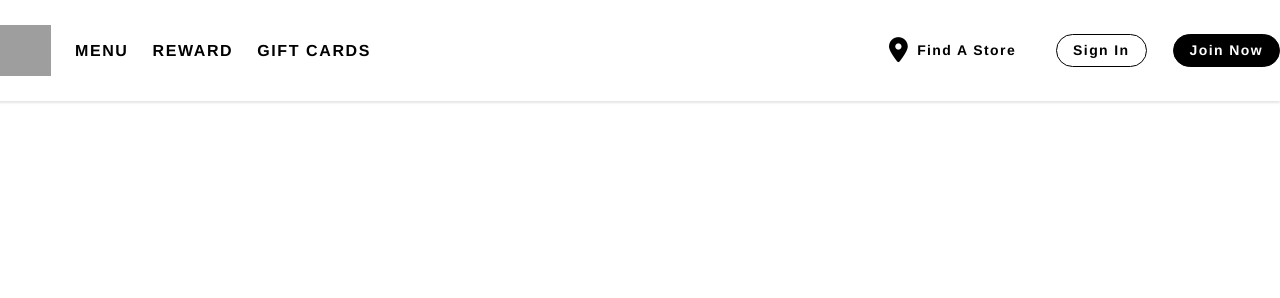
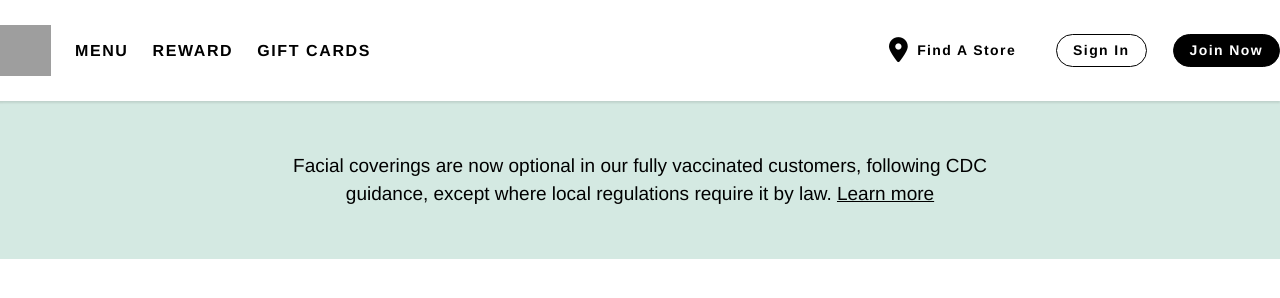
Before and after one commit to hariyono1995/css-html-landing-page-coffebucks, a plain HTML site: page index.html in a window 1280 px wide. Drawn offline with Linux system fonts and the light colour scheme; grey boxes are pictures that could not be loaded.

Commit message:
menambahkan section announcements

```diff
--- a/index.html
+++ b/index.html
@@ -11,6 +11,8 @@
 
     <!-- Css -->
     <link rel="stylesheet" href="styles.css" type="text/css" />
+
+    <link rel="stylesheet" href="main.css" type="text/css" />
 
     <title>coffebucks</title>
   </head>
@@ -43,6 +45,18 @@
       </div>
     </header>
 
+    <main>
+      <div class="main-container">
+        <section class="announcements">
+          <span>
+            Facial coverings are now optional in our fully vaccinated customers,
+            following CDC guidance, except where local regulations require it by
+            law. <a href="#">Learn more</a>
+          </span>
+        </section>
+      </div>
+    </main>
+
     <!-- Font-awesome -->
     <script src="https://use.fontawesome.com/1a1f9c9781.js"></script>
   </body>
--- /dev/null
+++ b/main.css
@@ -0,0 +1,24 @@
+.main-container {
+  width: 1280px;
+  margin: 0 auto;
+}
+
+.announcements {
+  background-color: #d4e9e2;
+  display: flex;
+  justify-content: center;
+}
+
+.announcements span {
+  padding-top: 3.2rem;
+  padding-bottom: 3.2rem;
+  font-size: 19px;
+  font-weight: 500;
+  max-width: 60%;
+  text-align: center;
+  line-height: 1.75rem;
+}
+
+a {
+  color: #000;
+}
--- a/styles.css
+++ b/styles.css
@@ -14,6 +14,8 @@ header {
   box-shadow: -1px 1px 2px 1px rgba(0, 0, 0, 0.1);
   display: flex;
   align-items: center;
+  position: relative;
+  z-index: 10;
 }
 
 .header-container {
```
